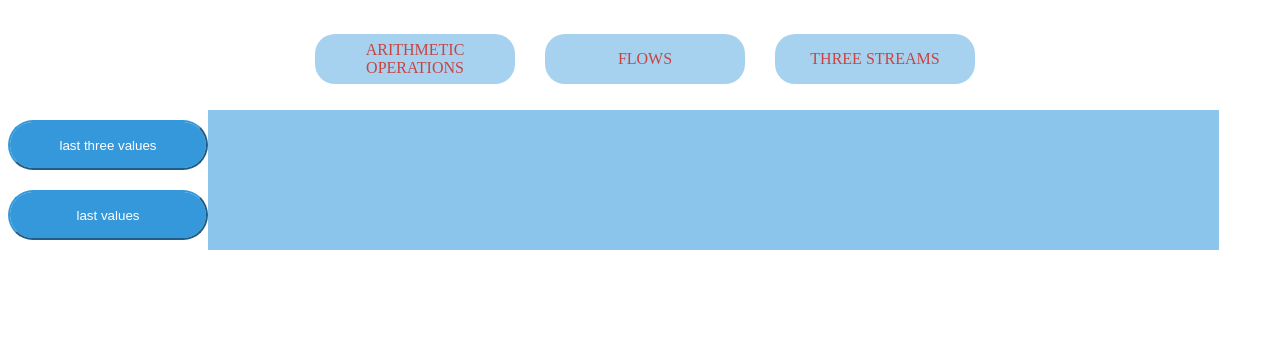
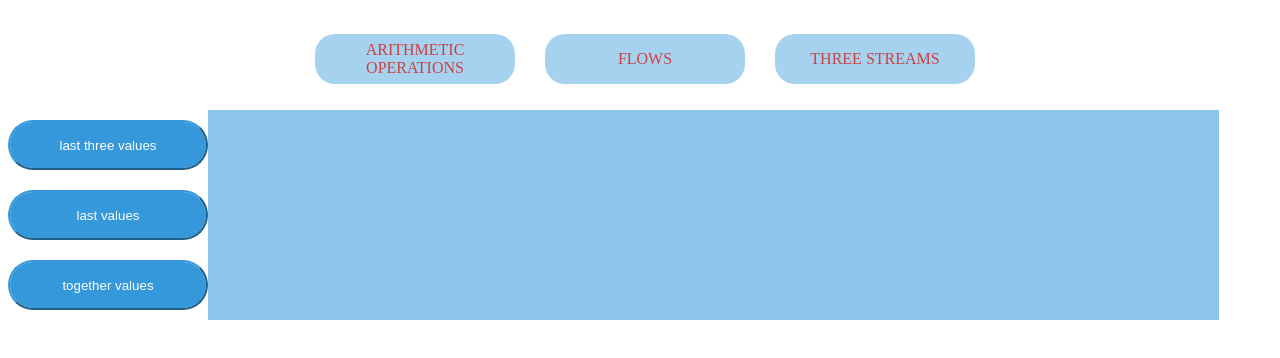
Before and after one commit to PaulRomanov/buttonsFLS, an Angular app: page /threeStreams in a window 1280 px wide. Shown: the top 358 px of the page. Built offline with nearby package versions, Linux system fonts and the light colour scheme.

Commit message:
add component 3 task 3

```diff
--- a/src/app/components/three-streams/three-streams.component.html
+++ b/src/app/components/three-streams/three-streams.component.html
@@ -23,5 +23,16 @@
       </div>
     </div>
 
+    <div class="wrapper-btn-item">
+      <button class="component1-btn" (click)="togetherValues()">
+        together values
+      </button>
+      <div class="wrapper-value">
+        <div class="mulBy3" *ngFor="let el of valueTogetherValues">
+          {{ el }}
+        </div>
+      </div>
+    </div>
+
   </div>
 </div>
--- a/src/app/components/three-streams/three-streams.component.ts
+++ b/src/app/components/three-streams/three-streams.component.ts
@@ -1,5 +1,5 @@
 import { Component } from '@angular/core';
-import { combineLatest, forkJoin, interval, last, map, range, Subscription, take } from 'rxjs';
+import { combineLatest, forkJoin, interval, last, map, range, Subscription, take, zip } from 'rxjs';
 
 @Component({
   selector: 'fw-three-streams',
@@ -17,6 +17,8 @@ export class ThreeStreamsComponent {
   public valueLastThreeValues3: Array<number> = [];
 
   public valueLastValues: Array<number> = [];
+  public valueTogetherValues: Array<number> = [];
+
 
   constructor() { }
 
@@ -37,9 +39,20 @@ export class ThreeStreamsComponent {
       this.source2,
       this.source3
     ])
-    .subscribe((element: number[]) => {
-      this.valueLastValues.push(...this.valueLastThreeValues2, ...this.valueLastThreeValues3, ...element);
-    })
+      .subscribe((element: number[]) => {
+        this.valueLastValues.push(...this.valueLastThreeValues2, ...this.valueLastThreeValues3, ...element);
+      })
+  }
+
+  public togetherValues() {
+    zip([
+      this.source1,
+      this.source2,
+      this.source3
+    ])
+      .subscribe((element: number[]) => {
+        this.valueTogetherValues.push(...this.valueLastThreeValues2, ...this.valueLastThreeValues3, ...element);
+      })
   }
 
 }
```
